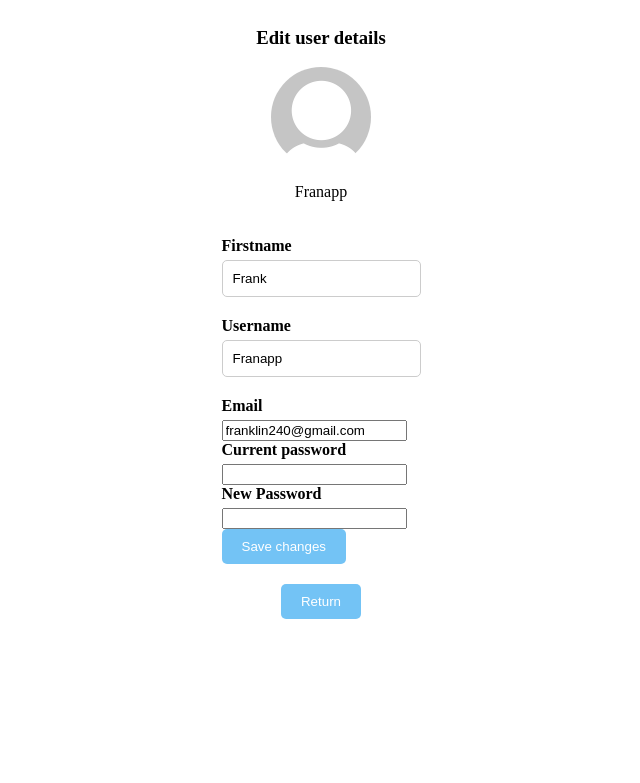
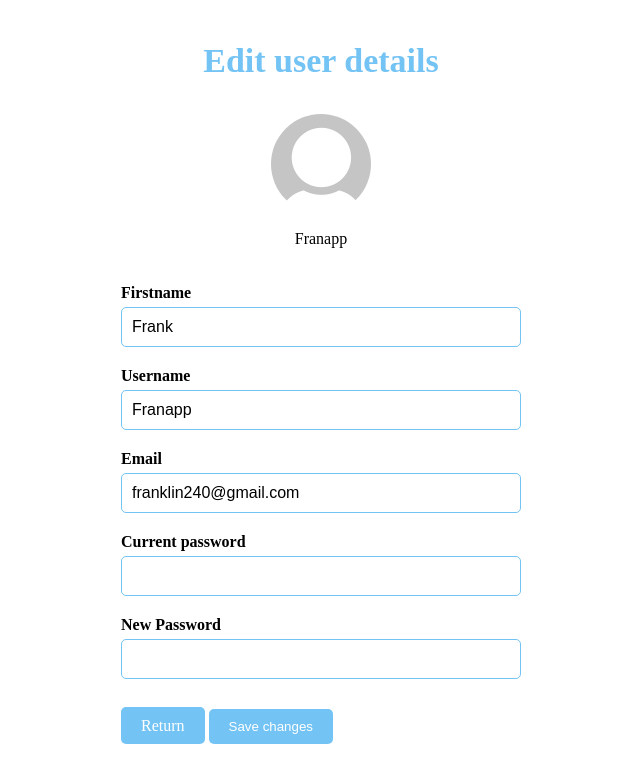
Before and after one commit to PyJim/bookstore, a Flask app: template templates/edit_user_profile.html in a window 1280 px wide. Shown: the top 783 px of the page, without its empty margins (319-959 px from the left). Run offline with Flask 2, Linux system fonts and the light colour scheme; the template is opened without the code that fills it: values that come from a table or form of the project are taken from there, others are empty; data comes from the database, SQL or seed files in the repository.

Commit message:
style update

```diff
--- a/static/css/edit.css
+++ b/static/css/edit.css
@@ -35,16 +35,15 @@ label {
 }
 
 
-input[type="text"] {
-    display: block;
-    width: 100%;
+form input {
+    font-size: 16px;
     padding: 10px;
-    border: 1px solid #ccc;
+    margin-bottom: 20px;
+    width: 400px;
+    box-sizing: border-box;
     border-radius: 5px;
-    box-sizing: border-box;
-    margin-bottom: 20px;
+    border: 1px solid #73c3f5;
 }
-
 
 button[type="submit"] {
     background-color: #73c3f5;
@@ -53,8 +52,28 @@ button[type="submit"] {
     border: none;
     border-radius: 5px;
     cursor: pointer;
+    margin-top: 10px;
 }
 
 button[type="submit"]:hover {
     background-color: #9077ed;
 }
+h3{
+    font-size: 34px;
+    color: #73c3f5;
+}
+
+a{
+    background-color: #73c3f5;
+    color: #fff;
+    padding: 10px 20px;
+    border: none;
+    border-radius: 5px;
+    cursor: pointer;
+    margin-top: 10px;
+    text-decoration: none;
+}
+
+a:hover {
+    background-color: #9077ed;
+}
--- a/templates/edit_user_profile.html
+++ b/templates/edit_user_profile.html
@@ -25,10 +25,11 @@
         <label for="new_password">New Password</label>
         <input type="password" name="new_password">
         <br>
+        <a href="/{{user.username}}">Return</a>
         <button type="submit">Save changes</button>
     </form>
 
-    <a href="/{{user.username}}"><button type="submit">Return</button></a>
+
 
 
 
--- a/templates/user.html
+++ b/templates/user.html
@@ -20,7 +20,6 @@
     {% for i in range(length) %}
         <div class={{number}}>
             <p>{{i+1}}</p>
-            <img src="#" alt="book image">
             <h4>{{ titles[i] }}</h4>
             <p>{{ authors[i] }}</p>
             <p>{{ dates[i] }}</p>
```
Also changed, not shown: static/images/6705717c23381ec214d2c54af588d4ba.jpg (added).
